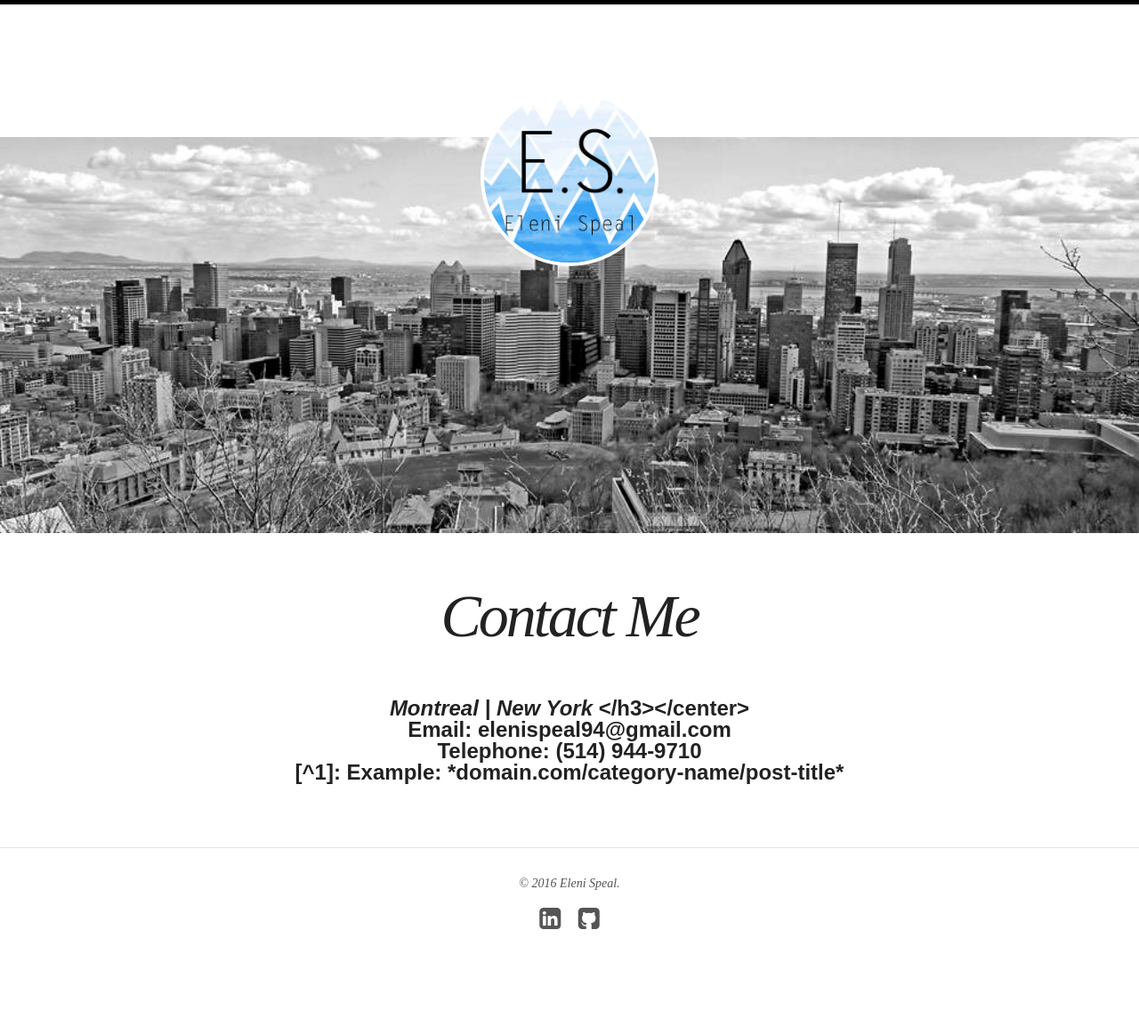
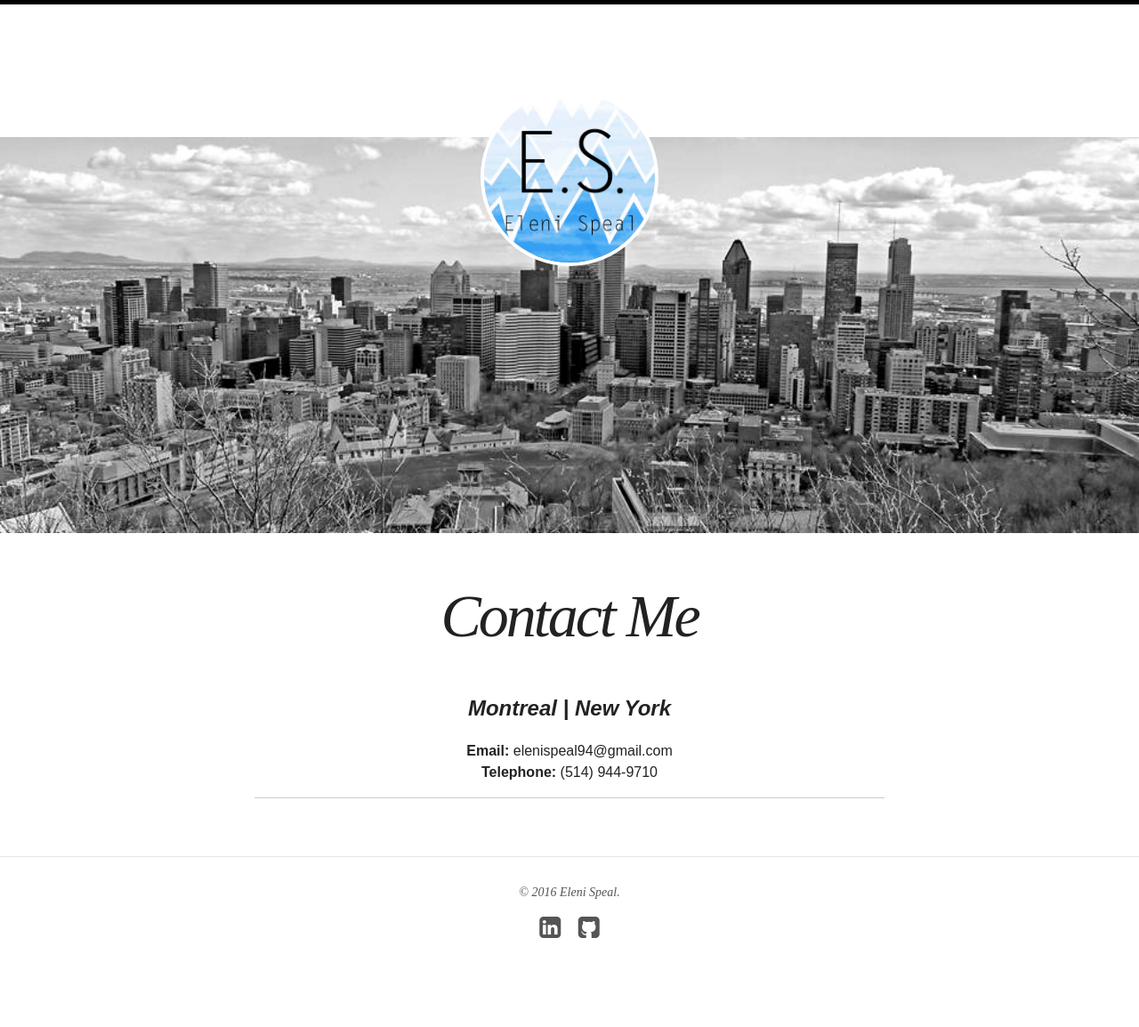
Before and after one commit to espeal/espeal.github.io, a Jekyll site: the page built from contact/index.md, in a window 1280 px wide. Shown: the whole page at 89% size. Built offline with Jekyll 4.4.1, drawn with Linux system fonts in a browser that asks for light colours; nearby versions of some CDN libraries.

Commit message:
hopefully final minor change to contact page3

```diff
--- a/contact/index.md
+++ b/contact/index.md
@@ -13,11 +13,11 @@
 
 
 ---
-  <center> <h4><i>Montreal | New York </i></h3></center>
+  <center> <h4><i>Montreal | New York </i></h4></center>
   <center><strong>Email:</strong> elenispeal94@gmail.com</center>
   <center><strong>Telephone:</strong> (514) 944-9710 </center>
 
-
+---
 
 
 
```
